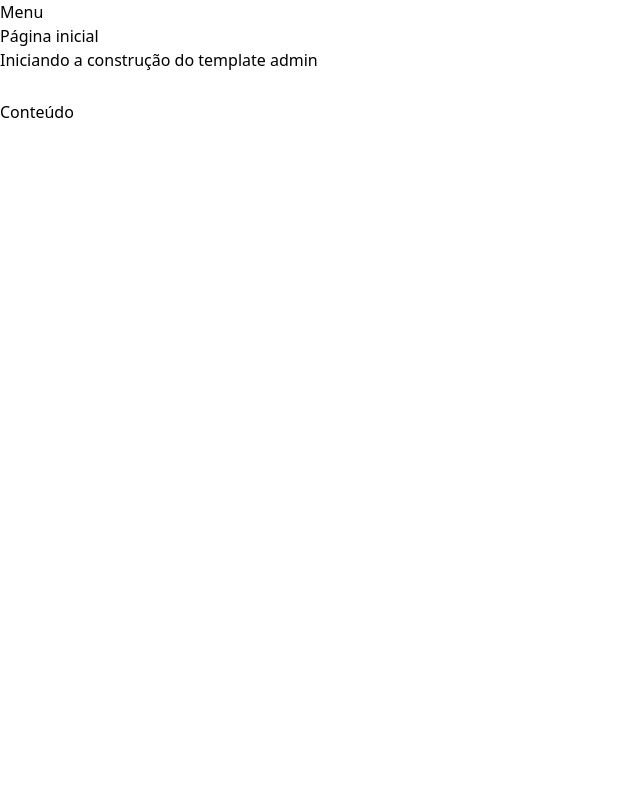
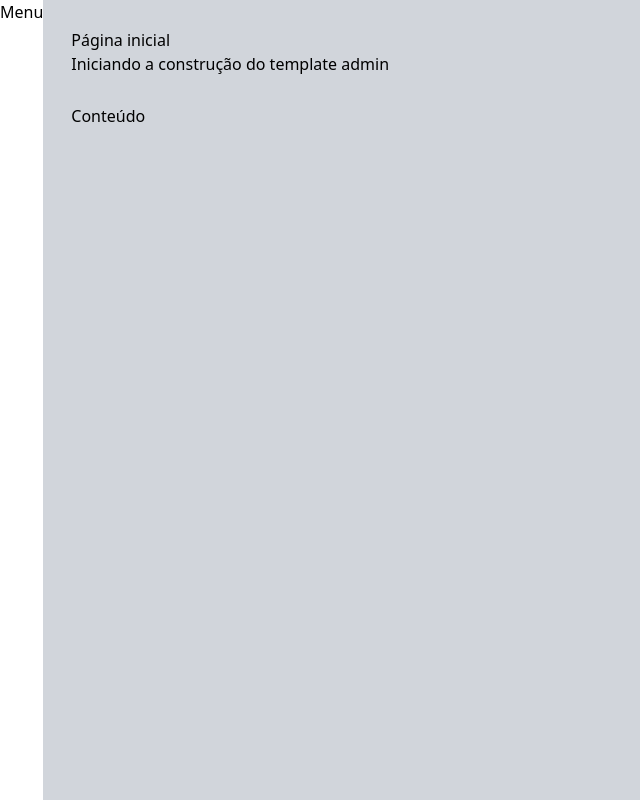
Before and after one commit to X-SpeedBlack-X/template-admin, a Next.js app: page / in a window 1280 px wide. Shown: the whole page, without its empty margins (0-640 px from the left). Built offline with nearby package versions, Linux system fonts and the light colour scheme.

Commit message:
feat(layout): add dark theme

```diff
--- a/src/components/template/Layout.tsx
+++ b/src/components/template/Layout.tsx
@@ -10,10 +10,12 @@ type LayoutProps = {
 
 export function Layout(props: LayoutProps) {
   return (
-    <div>
+    <div className="flex h-screen w-screen dark">
       <Sidebar />
-      <Heading title={props.title} subtitle={props.subtitle} />
-      <Content>{props.children}</Content>
+      <div className="flex flex-col w-full p-7 bg-gray-300 dark:bg-slate-800">
+        <Heading title={props.title} subtitle={props.subtitle} />
+        <Content>{props.children}</Content>
+      </div>
     </div>
   );
 }
```
